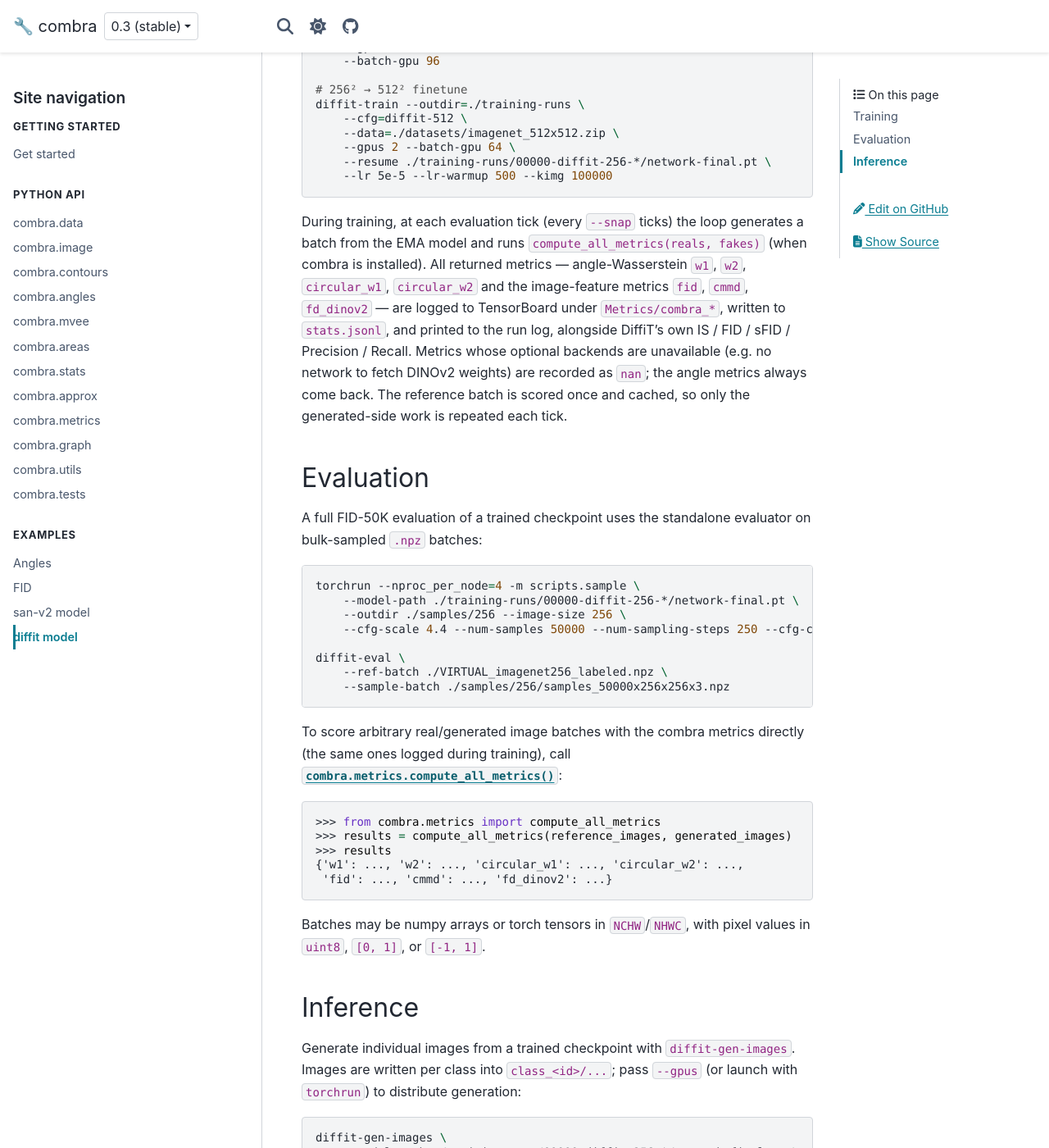
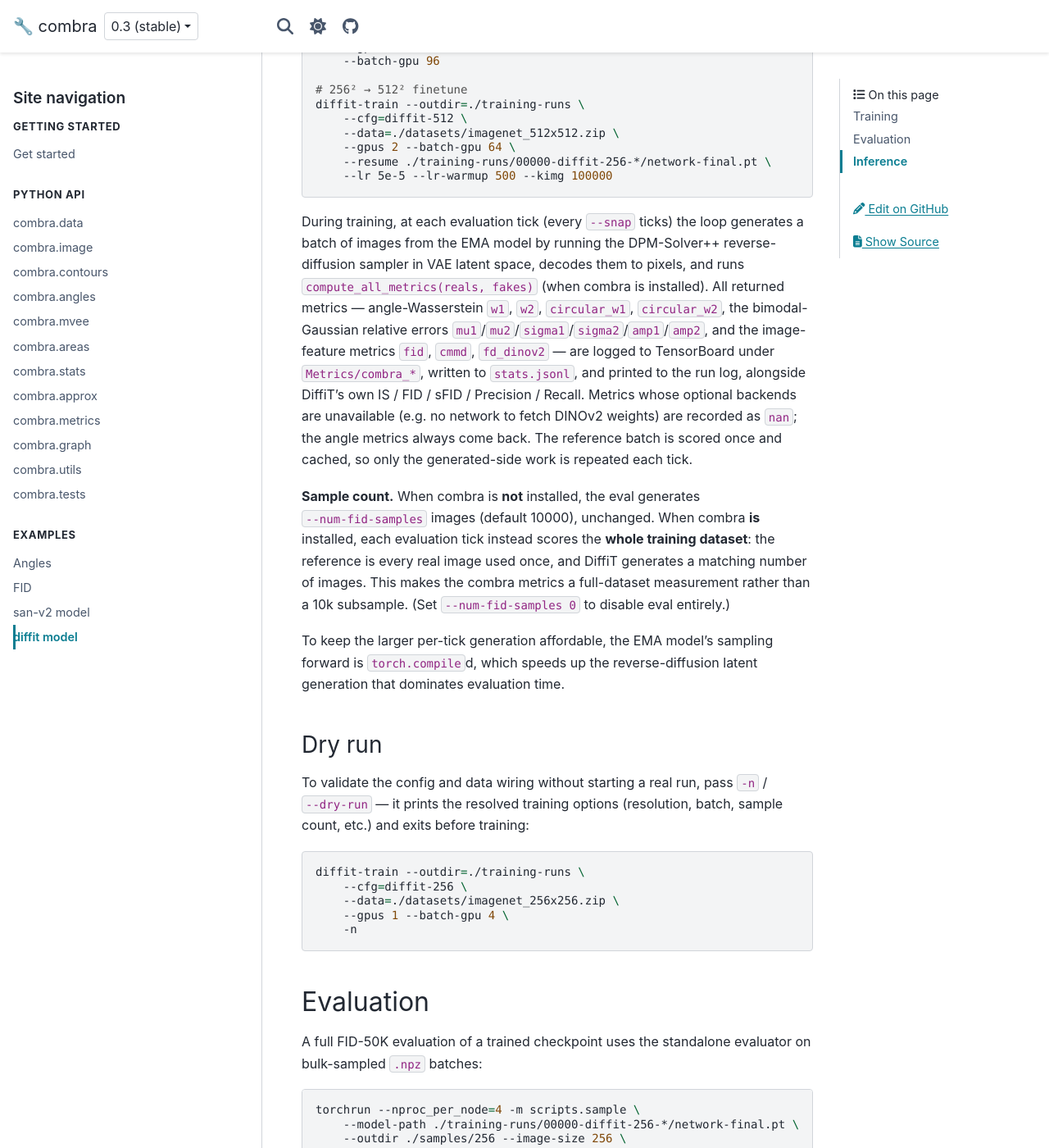
Before and after one commit to dkagramanyan/wc_cv, a Sphinx documentation site: the page built from docs/examples/diffit.md, in a window 1280 px wide and 1400 px high, scrolled down 716 px. Shown: the whole window at 82% size. Built offline with Sphinx 7.4.7 and the PyData theme 0.15.4, drawn with Linux system fonts in a browser that asks for light colours.

Commit message:
docs: document whole-dataset combra eval, sampling speedup, dry run
Update the DiffiT example page to explain how combra metrics are computed
during training, the new whole-dataset behaviour when combra is installed
(generated count matches the training set), the torch.compile sampling
speedup, and how to dry-run training with -n / --dry-run.

Co-Authored-By: Claude Opus 4.8 (1M context) <noreply@anthropic.com>
Claude-Session: https://claude.ai/code/session_01KY2mLeedmeuuX6btm3QmuY

````diff
--- a/docs/examples/diffit.md
+++ b/docs/examples/diffit.md
@@ -38,15 +38,42 @@ diffit-train --outdir=./training-runs \
 ```
 
 During training, at each evaluation tick (every `--snap` ticks) the loop
-generates a batch from the EMA model and runs `compute_all_metrics(reals, fakes)`
-(when combra is installed). All returned metrics — angle-Wasserstein `w1`, `w2`,
-`circular_w1`, `circular_w2` and the image-feature metrics `fid`, `cmmd`,
-`fd_dinov2` — are logged to TensorBoard under `Metrics/combra_*`, written to
-`stats.jsonl`, and printed to the run log, alongside DiffiT's own IS / FID / sFID
-/ Precision / Recall. Metrics whose optional backends are unavailable (e.g. no
-network to fetch DINOv2 weights) are recorded as `nan`; the angle metrics always
-come back. The reference batch is scored once and cached, so only the
-generated-side work is repeated each tick.
+generates a batch of images from the EMA model by running the DPM-Solver++
+reverse-diffusion sampler in VAE latent space, decodes them to pixels, and runs
+`compute_all_metrics(reals, fakes)` (when combra is installed). All returned
+metrics — angle-Wasserstein `w1`, `w2`, `circular_w1`, `circular_w2`, the
+bimodal-Gaussian relative errors `mu1`/`mu2`/`sigma1`/`sigma2`/`amp1`/`amp2`, and
+the image-feature metrics `fid`, `cmmd`, `fd_dinov2` — are logged to TensorBoard
+under `Metrics/combra_*`, written to `stats.jsonl`, and printed to the run log,
+alongside DiffiT's own IS / FID / sFID / Precision / Recall. Metrics whose
+optional backends are unavailable (e.g. no network to fetch DINOv2 weights) are
+recorded as `nan`; the angle metrics always come back. The reference batch is
+scored once and cached, so only the generated-side work is repeated each tick.
+
+**Sample count.** When combra is **not** installed, the eval generates
+`--num-fid-samples` images (default 10000), unchanged. When combra **is**
+installed, each evaluation tick instead scores the **whole training dataset**:
+the reference is every real image used once, and DiffiT generates a matching
+number of images. This makes the combra metrics a full-dataset measurement rather
+than a 10k subsample. (Set `--num-fid-samples 0` to disable eval entirely.)
+
+To keep the larger per-tick generation affordable, the EMA model's sampling
+forward is `torch.compile`d, which speeds up the reverse-diffusion latent
+generation that dominates evaluation time.
+
+### Dry run
+
+To validate the config and data wiring without starting a real run, pass `-n` /
+`--dry-run` — it prints the resolved training options (resolution, batch, sample
+count, etc.) and exits before training:
+
+```bash
+diffit-train --outdir=./training-runs \
+    --cfg=diffit-256 \
+    --data=./datasets/imagenet_256x256.zip \
+    --gpus 1 --batch-gpu 4 \
+    -n
+```
 
 ## Evaluation
 
````
